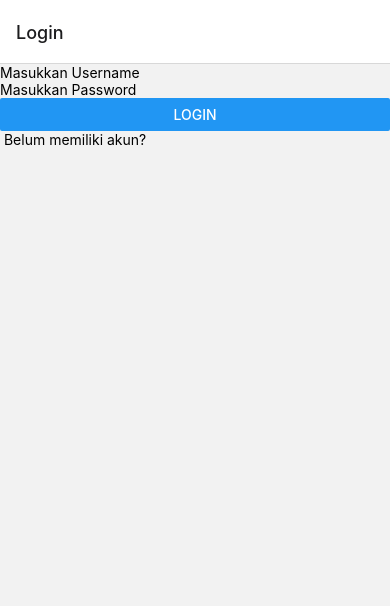
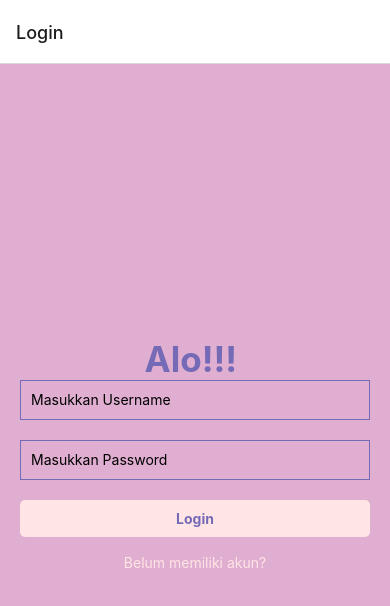
Before and after one commit to farhanrasta/project-game-fe, a React Native app: screen /Login in a window 390 px wide. Shown: the top 606 px of the page. Built offline with nearby package versions, Linux system fonts and the light colour scheme.

Commit message:
styling login

```diff
--- a/App.js
+++ b/App.js
@@ -1,6 +1,5 @@
-import { StatusBar } from 'expo-status-bar';
 import React from 'react';
-import { StyleSheet, Text, View } from 'react-native';
+import { StyleSheet } from 'react-native';
 import { createStackNavigator } from '@react-navigation/stack';
 import { NavigationContainer } from '@react-navigation/native';
 import HomeScreen from './src/screens/HomeScreen';
--- a/src/screens/HomeScreen.js
+++ b/src/screens/HomeScreen.js
@@ -1,13 +1,11 @@
 import { StatusBar } from 'expo-status-bar';
 import React from 'react';
 import { StyleSheet, Text, View, Button, TextInput } from 'react-native';
-import { createStackNavigator } from '@react-navigation/stack';
-import { NavigationContainer } from '@react-navigation/native';
 
 const HomeScreen = () => {
     return(
-        <View>
-            <Text>Selamat Datang di Permainan</Text>
+        <View style={styles.container}>
+            <Text style={styles.welcomeText}>Selamat Datang di Permainan</Text>
         </View>
     );
 };
@@ -16,9 +14,16 @@ export default HomeScreen;
 
 const styles = StyleSheet.create({
   container: {
+    backgroundColor: '#e0aed0',
     flex: 1,
-    backgroundColor: '#fff',
+    justifyContent: 'center',
     alignItems: 'center',
-    justifyContent: 'center',
+    padding: 20,
+  },
+  welcomeText: {
+    color: '#756ab6',
+    fontSize: 35,
+    fontWeight: 'bold',
+    alignItems: 'center',
   },
 });
--- a/src/screens/LoginScreen.js
+++ b/src/screens/LoginScreen.js
@@ -1,38 +1,65 @@
-import { StatusBar } from 'expo-status-bar';
-import { StyleSheet, Text, View, Button, TextInput } from 'react-native';
-import { createStackNavigator } from '@react-navigation/stack';
-import { NavigationContainer } from '@react-navigation/native';
+import { StyleSheet, Text, TouchableOpacity, View, Button, TextInput } from 'react-native';
 import React, {useState} from 'react';
 import axios from 'axios';
+//import PopUpSignup from '../components/PopUpSignup';
 
 const LoginScreen = ({navigation}) => {
     const [username, setUserName] = useState('');
     const [password, setPassword] = useState('');
+    const [token, setToken] = useState('');
+
+    const [status, setStatus] = useState(500);
+    const [message, setMessage] = useState('');
+    const [modalVisible, setModalVisible] = useState(false);
 
     const handleLogin = async () => {
         try{
-            const respons = await axios.post('Login BE', {username, password});
+            const respons = await axios.post('http://localhost:5000/api/login', {username, password});
+            console.log(respons);
+            setStatus(respons.status);
+            setMessage(respons.data.message);
+
+            if (respons.status === 404 || respons.status === 401) {
+                setModalVisible(true)
+                console.log('Username atau Password tidak valid');
+            }
+
             const token = respons.data.token;
-            navigation.navigate('Home');
+            setToken(token);
+            console.log('Token:', token);
+            navigation.navigate('Home', { token, username });
         } catch (error) {
             console.error('Login Gagal', error);
         }
     };
 
+    const handleCloseModal = () => {
+        setModalVisible(false);
+      };
+
     return(
-        <View>
+        <View style={styles.container}>
+            <Text style={styles.hiText}>Alo!!! {'\n'}</Text>
             <TextInput
+                style={styles.input}
                 placeholder='Masukkan Username'
                 value={username}
                 onChangeText={setUserName}
             />
             <TextInput
+                style={styles.input}
                 placeholder='Masukkan Password'
                 value={password}
                 onChangeText={setPassword}
+                secureTextEntry
             />
-            <Button title='Login' onPress={handleLogin}/>
-            <Text> Belum memiliki akun?</Text>
+            <TouchableOpacity style={styles.loginButton}  onPress={handleLogin}>
+                <Text style={styles.loginText}>Login</Text>
+            </TouchableOpacity>
+
+            <TouchableOpacity style={styles.signButton} onPress={() => navigation.navigate('Signup')}>
+                <Text style={styles.buttonText}>{'\n'}Belum memiliki akun?</Text>
+            </TouchableOpacity>
         </View>
     );
 };
@@ -40,10 +67,46 @@ const LoginScreen = ({navigation}) => {
 export default LoginScreen;
 
 const styles = StyleSheet.create({
-  container: {
-    flex: 1,
-    backgroundColor: '#fff',
-    alignItems: 'center',
-    justifyContent: 'center',
-  },
-});
+    container: {
+      backgroundColor: '#e0aed0',
+      flex: 1,
+      justifyContent: 'center',
+      alignItems: 'center',
+      padding: 20,
+    },
+    signButton: {
+        width: '100%',
+        alignItems: 'center',
+    },
+    input: {
+      height: 40,
+      width: '100%',
+      borderColor: '#756ab6',
+      borderWidth: 1,
+      marginBottom: 20,
+      paddingLeft: 10,
+    },
+    loginButton: {
+      backgroundColor: '#ffe5e5',
+      padding: 10,
+      borderRadius: 5,
+      width: '100%',
+      alignItems: 'center'
+    },
+    loginText: {
+        color: '#756ab6',
+        alignItems: 'center',
+        fontWeight: 'bold',
+        position: 'relative'
+      },
+    buttonText: {
+      color: '#ffe5e5',
+      alignItems: 'center',
+    },
+    hiText: {
+        color: '#756ab6',
+        fontSize: 35,
+        fontWeight: 'bold',
+        alignItems: 'center',
+      },
+  });
```
Also changed, not shown: package.json (+21 -2 lines).
